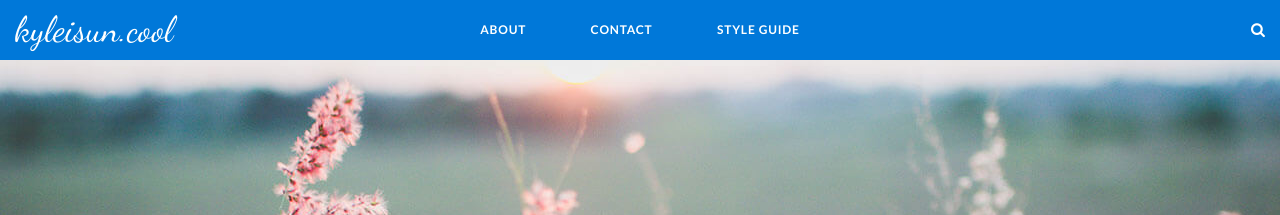
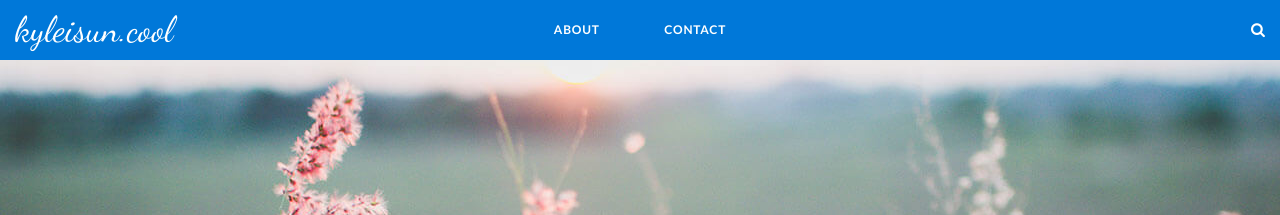
Before and after one commit to kyleisuncool/kyleisun.cool, a Jekyll site: the page built from _pages/contact.html, in a window 1280 px wide. Shown: the top 215 px of the page. Built offline with Jekyll 4.4.1, drawn with Linux system fonts in a browser that asks for light colours.

Commit message:
stashed style guide, made contact form work.

```diff
--- a/_pages/contact.html
+++ b/_pages/contact.html
@@ -8,7 +8,7 @@
 <hr>
 {% else %}
 {% endif %}
-<form action="https://formspree.io/{{ site.author-email }}" method="POST" class="form">
+<form action="https://formspree.io/f/moqpgwra" method="POST" class="form">
   <div class="form-group">
     <label for="form-name">Your Name (Required)</label>
     <input class="form-input" type="text" name="name" id="form-name" required>
```
Also changed, not shown: _pages/_style-guide.md (renamed from _pages/style-guide.md).
